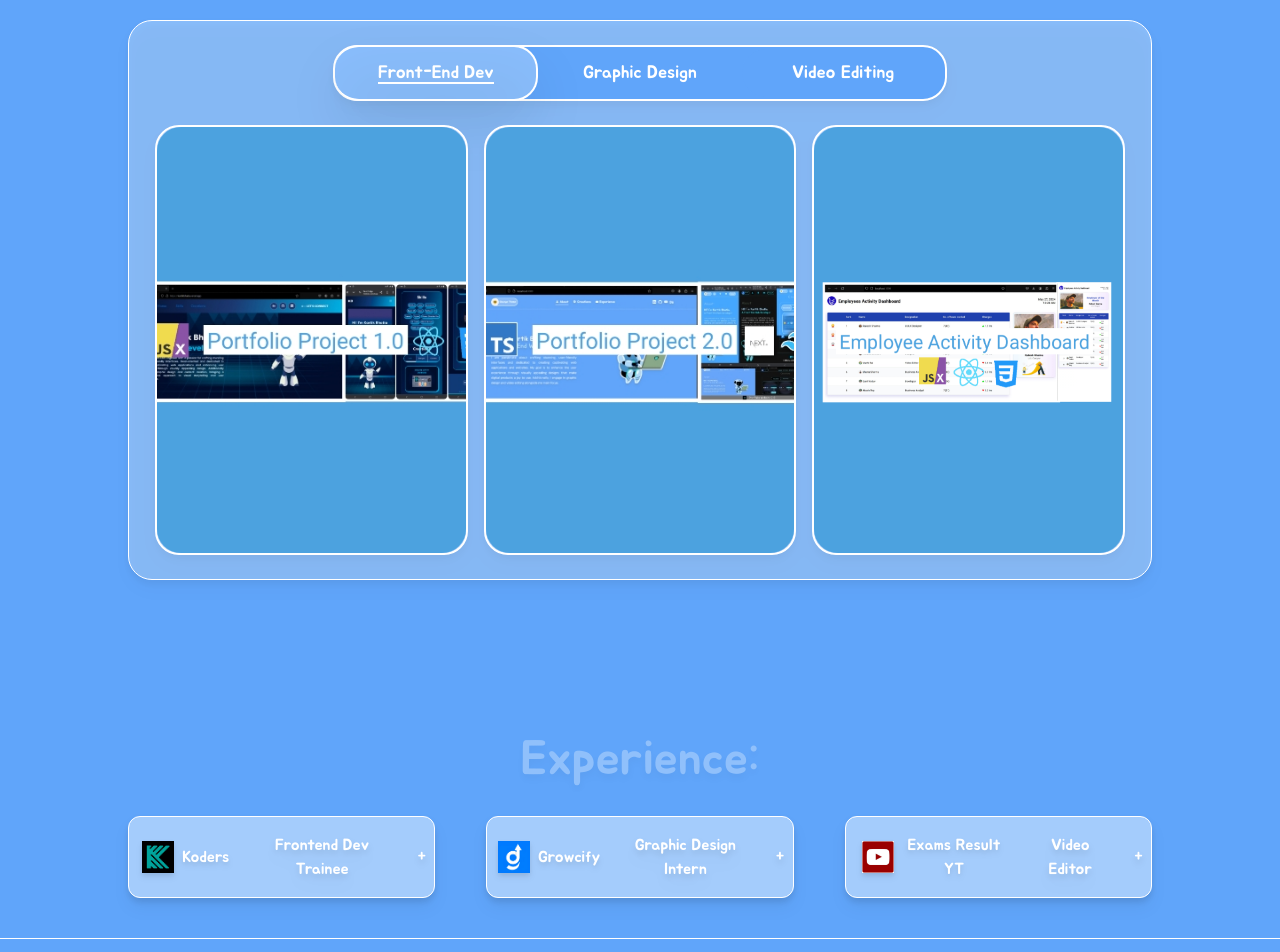
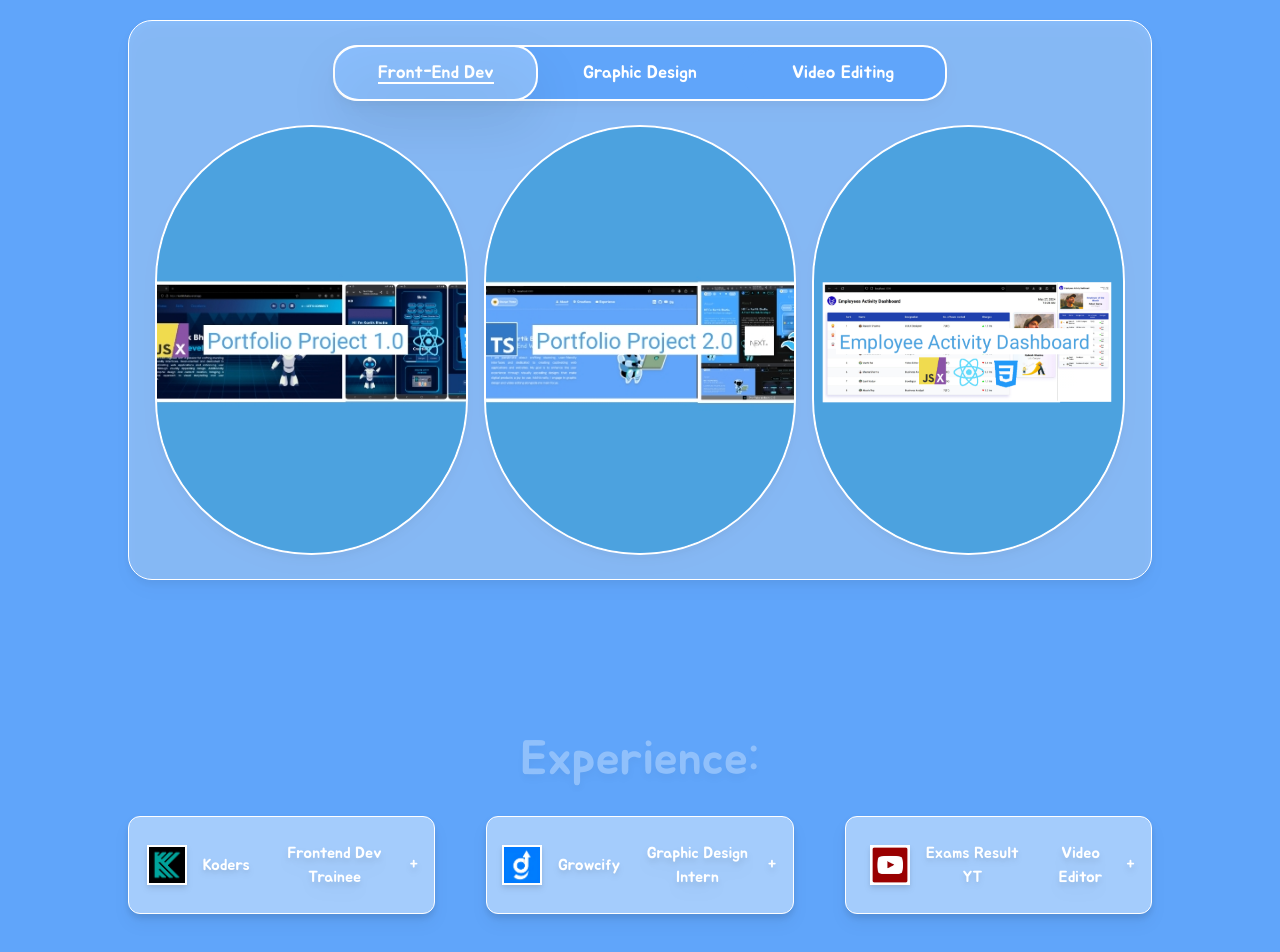
Before and after one commit to karti3k/personal-portfolio-project-2.0, a Next.js app: page / in a window 1280 px wide. Shown: the part 880-1832 px from the top of the page. Built offline with nearby package versions, Linux system fonts and the light colour scheme; a web font is replaced by a local one.

Commit message:
fixed padding in experience section and changed design for creations section

```diff
--- a/src/components/Creations.tsx
+++ b/src/components/Creations.tsx
@@ -27,19 +27,16 @@ const Creations: React.FC<CreationsProps> = ({ isDarkMode }) => {
       category: 'Front-End Dev',
       image: FrontendImage1Light,
       link: 'https://github.com/karti3k/my-personal-portfolio-project/blob/main/README.md',
-      liveDemo: 'https://kartikbhatia.vercel.app/',
     },
     {
       category: 'Front-End Dev',
       image: FrontendImage2Light,
       link: 'https://github.com/karti3k/personal-portfolio-project-2.0/blob/main/README.md',
-      liveDemo: 'https://bhatiakartik.vercel.app/',
     },
     {
       category: 'Front-End Dev',
       image: FrontendImage3Light,
       link: 'https://github.com/karti3k/Employee-Activity-Dashboard/blob/main/README.md',
-      liveDemo: '',
     },
     {
       category: 'Graphic Design',
@@ -121,14 +118,14 @@ const Creations: React.FC<CreationsProps> = ({ isDarkMode }) => {
           {getProjects().map((project, index) => (
             <div
               key={index}
-              className={`border-2 ${isDarkMode ? 'dark:bg-black dark:border-custom-blue-green' : 'bg-custom-blue-40 border-white'} group w-[85%] md:w-[60%] lg:w-1/3 h-full rounded-3xl relative`}
+              className={`border-2 ${isDarkMode ? 'dark:bg-black dark:border-custom-blue-green' : 'bg-custom-blue-40 border-white'} group w-[85%] md:w-[60%] lg:w-1/3 h-full rounded-full relative`}
             >
               <Image
                 src={project.image}
                 alt={`${selected} project ${index + 1}`}
                 layout="fill"
                 objectFit="cover"
-                className="w-full h-full rounded-3xl"
+                className="w-full h-full rounded-full"
               />
               <div className="hidden group-hover:flex absolute bottom-4 w-full justify-evenly">
                 <Link href={project.link} passHref target="_blank">
@@ -136,13 +133,6 @@ const Creations: React.FC<CreationsProps> = ({ isDarkMode }) => {
                     Learn More
                   </button>
                 </Link>
-                {project.liveDemo && (
-                  <Link href={project.liveDemo} passHref target="_blank">
-                    <button className={`py-2 px-4 rounded-lg ${isDarkMode ? 'dark:bg-black dark:text-custom-blue-green dark:border-custom-blue-green hover:bg-custom-blue-green hover:text-black' : 'bg-custom-blue-40 text-white border-white hover:bg-white hover:text-custom-blue'} border`}>
-                      Live Demo
-                    </button>
-                  </Link>
-                )}
               </div>
             </div>
           ))}
--- a/src/components/Experience.tsx
+++ b/src/components/Experience.tsx
@@ -79,14 +79,14 @@ const Experience: React.FC<ExperienceProps> = ({ isDarkMode }) => {
 
               {/* Button to toggle experience item open/close */}
               <button
-                className={`${isDarkMode ? 'dark:bg-black' : 'bg-[#a4ccfc]'} flex justify-between items-center w-full font-normal`}
+                className={`${isDarkMode ? 'dark:bg-black' : 'bg-[#a4ccfc]'} flex justify-between items-center w-full font-normal p-2`}
                 onClick={() => toggleExperience(index)}
               >
                 <div className="flex items-center justify-center px-2 drop-shadow-md">
-                  <Image src={experience.companyLogo} alt={`${experience.companyName} logo`} width={40} height={40} className="object-contain pr-2" />
-                  <span>{experience.companyName}</span>
+                  <Image src={experience.companyLogo} alt={`${experience.companyName} logo`} width={40} height={40} className="border-2 border-white object-contain" />
+                  <span className='pl-4'>{experience.companyName}</span>
                 </div>
-                <span className='px-4 drop-shadow-lg'>{experience.title}</span>
+                <span className='px-4 drop-shadow-lg -mr-4'>{experience.title}</span>
                 <span className="ml-2 drop-shadow-lg">{openIndex === index ? '-' : '+'}</span>
               </button>
 
```
